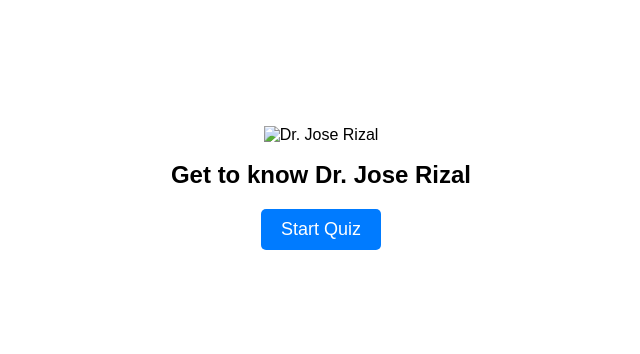
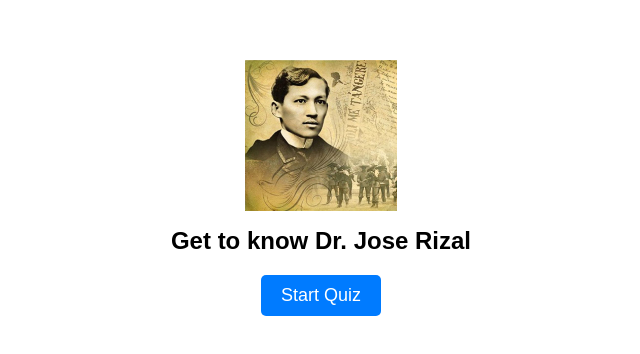
Before and after one commit to mjhsvn/RIZAL-QUIZAPP, a plain HTML site: page index.html in a window 1280 px wide. Shown: the part 220-574 px from the top of the page, without its empty margins (319-959 px from the left). Drawn offline with Linux system fonts and the light colour scheme.

Commit message:
index.html

```diff
--- a/index.html
+++ b/index.html
@@ -35,7 +35,7 @@
 <body>
     <div class="splash-container">
         <!-- Add an image here -->
-        <img src="photos/001_b.jpg" alt="Dr. Jose Rizal" style="max-width: 12%; height: auto;">
+        <img src="001_b.jpg" alt="Dr. Jose Rizal" style="max-width: 12%; height: auto;">
         <h1 class="splash-text">Get to know Dr. Jose Rizal</h1>
         <button class="start-button" onclick="startQuiz()">Start Quiz</button>
     </div>
```
